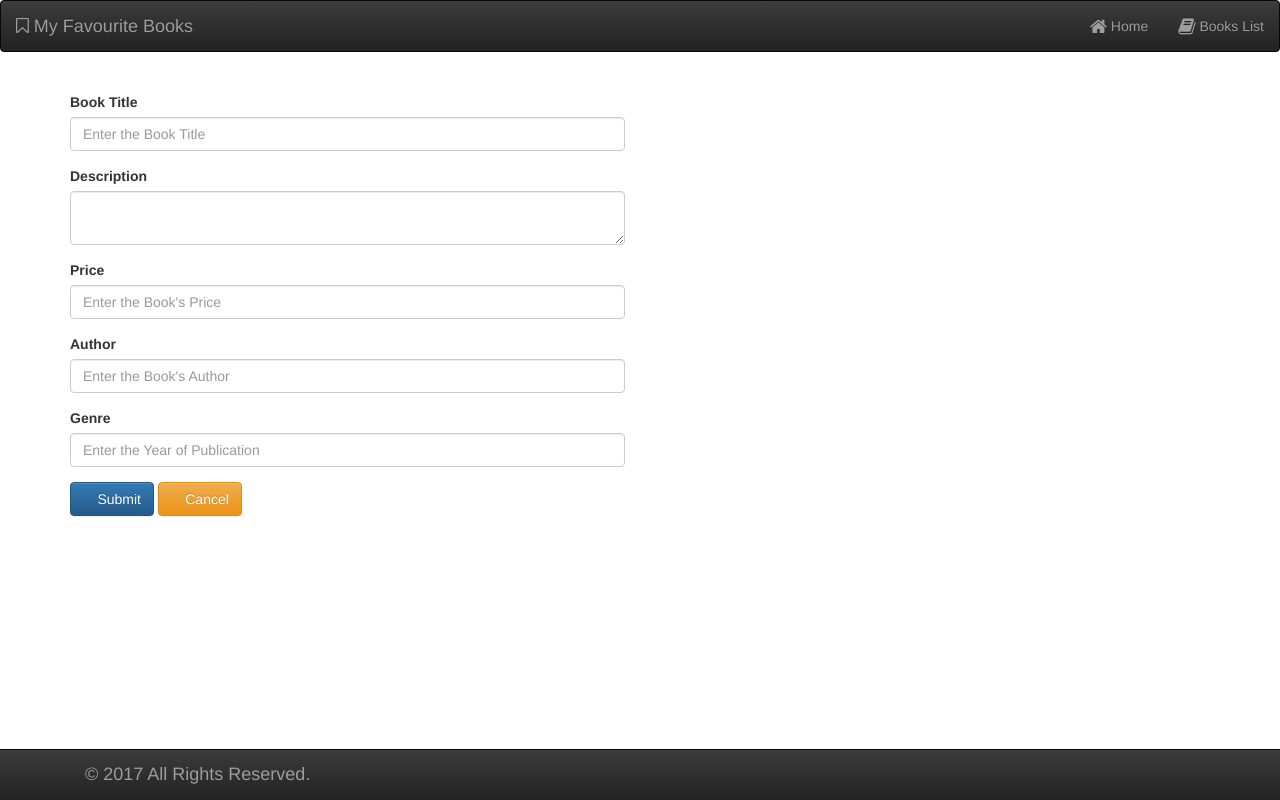
After one commit to CollabTestCentennial/comp229-f2020-midterm-288600292, a Node server app: template server/views/books/edit.ejs in a window 1280 px wide. The commit adds this page. Run offline with Node 20, Linux system fonts and the light colour scheme; the template is opened without the code that fills it, so the values that code supplies are empty; some libraries are stand-ins or nearby versions.

Commit message:
fixed the edit buttons

```diff
--- /dev/null
+++ b/server/views/books/edit.ejs
@@ -0,0 +1,72 @@
+<% include ../partials/header.ejs %>
+
+<div class="container">
+    <div class="row">
+        <div class="offset-md-3 col-md-6">
+            <h1><%= title %></h1>
+<!-- built this according the the model -->
+            <form class="form" method="POST">
+                <div class="form-group">
+                    <label for="nameTextField">Book Title</label>
+                    <input type="text" class="form-control"
+                    id="nameTextField"
+                    placeholder="Enter the Book Title"
+                    name="Title"
+                    value="<%= books.Name %>"
+                    required>
+                </div>
+
+                <div class="form-group">
+                    <label for="descriptionTextArea">Description</label>
+                    <textarea type="text" class="form-control"
+                    id="descriptionTextArea"
+                    placeholder="Enter the a brief description of the book"
+                    name="Description"
+                    value=" <%= books.Description %>"
+                    required>
+                    </textarea>
+                </div>
+
+                <div class="form-group">
+                    <label for="priceTextField">Price</label>
+                    <input type="text" class="form-control"
+                    id="priceTextField"
+                    placeholder="Enter the Book's Price"
+                    name="Price"
+                    value="<%= books.Price %>"
+                    required>
+                </div>
+
+                <div class="form-group">
+                    <label for="authorTextField">Author</label>
+                    <input type="text" class="form-control"
+                    id="authorTextField"
+                    placeholder="Enter the Book's Author"
+                    name="Author"
+                    value="<%= books.Author %>"
+                    required>
+                </div>
+
+                <div class="form-group">
+                    <label for="publishedTextField">Genre</label>
+                    <input type="text" class="form-control"
+                    id="publishedTextField"
+                    placeholder="Enter the Year of Publication"
+                    name="Genre"
+                    value="<%= books.Genre %>"
+                    required>
+                </div>
+
+                <button class="btn btn-primary" type="submit">
+                    <i class="fas fa-edit"></i> Submit</button>
+
+                    <a href="/books" class="btn btn-warning">
+                        <i class="fas fa-undo"></i> Cancel</a>
+
+            </form>
+        </div>
+
+    </div>
+</div>
+
+<% include ../partials/footer.ejs %>
```
Also changed, not shown: server/routes/books.js (+42 -12 lines), server/views/books/index.ejs (+8 -4 lines).
